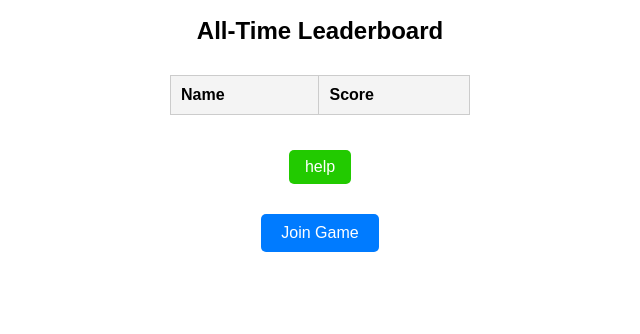
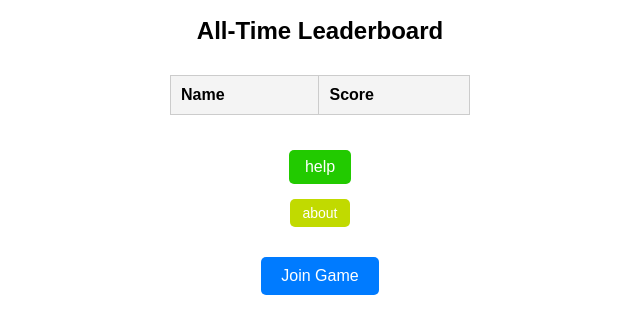
Before and after one commit to AndrewPeng-tcssd/PongAttack-master, a plain HTML site: page index.html in a window 1280 px wide. Shown: the part 160-494 px from the top of the page, without its empty margins (320-960 px from the left). Drawn offline with Linux system fonts and the light colour scheme; no server answers.

Commit message:
updated please pull

```diff
--- a/index.html
+++ b/index.html
@@ -22,6 +22,7 @@
         </tbody>
     </table>
     <a href="help.html"><button id="help">help</button></a>
+    <a href="about.html"><button id="about">about</button></a>
 
     <button id="joinGame">Join Game</button>
 
--- a/static/style.css
+++ b/static/style.css
@@ -34,6 +34,16 @@ th {
     font-size: 16px;
     cursor: pointer;
 }
+#about {
+    margin-top: 15px;
+    padding: 6px 12px;
+    background-color: #c1da00;
+    color: white;
+    border: none;
+    border-radius: 5px;
+    font-size: 14px;
+    cursor: pointer;
+}
 #joinGame {
     margin-top: 30px;
     padding: 10px 20px;
```
Also changed, not shown: about.html (added, +14 -0 lines).
